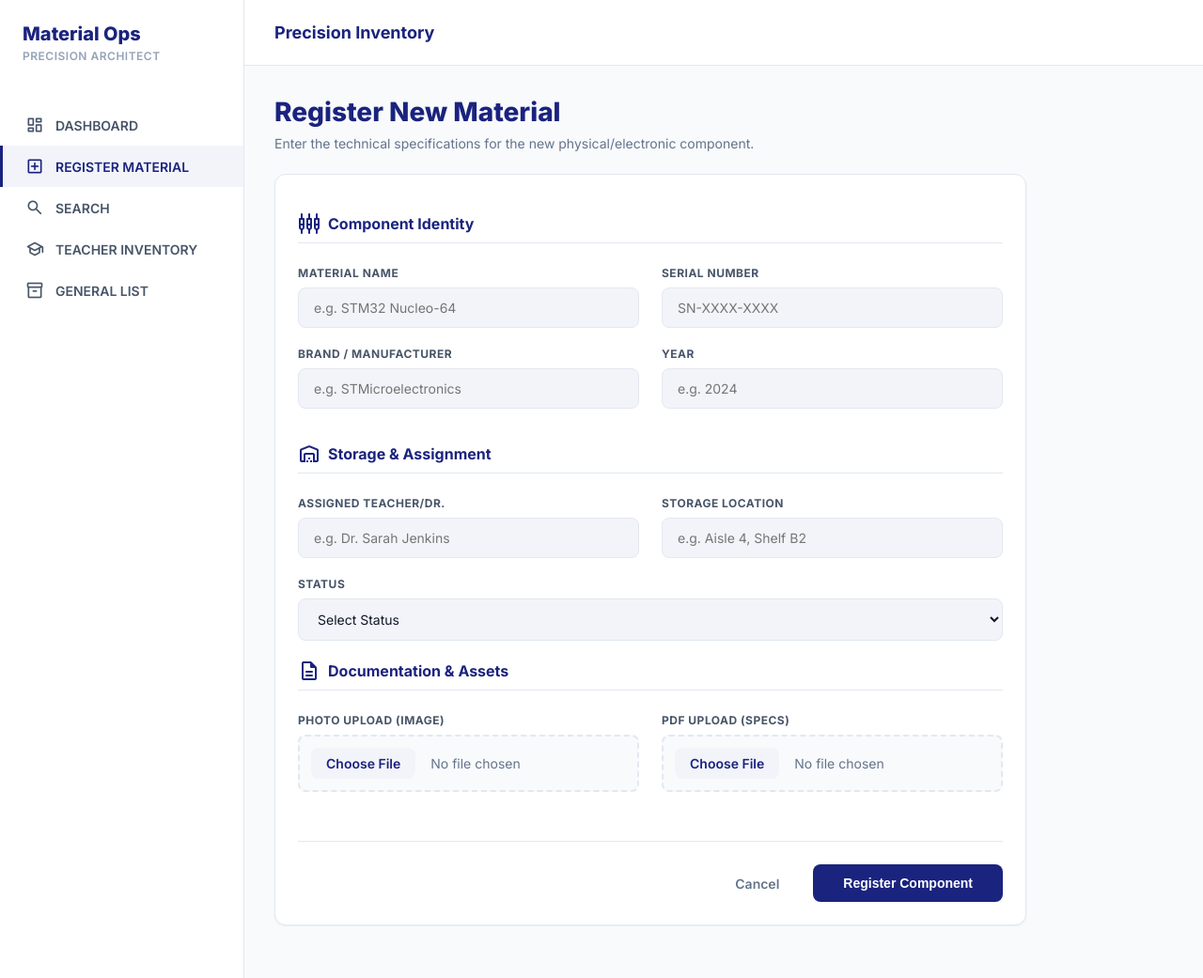
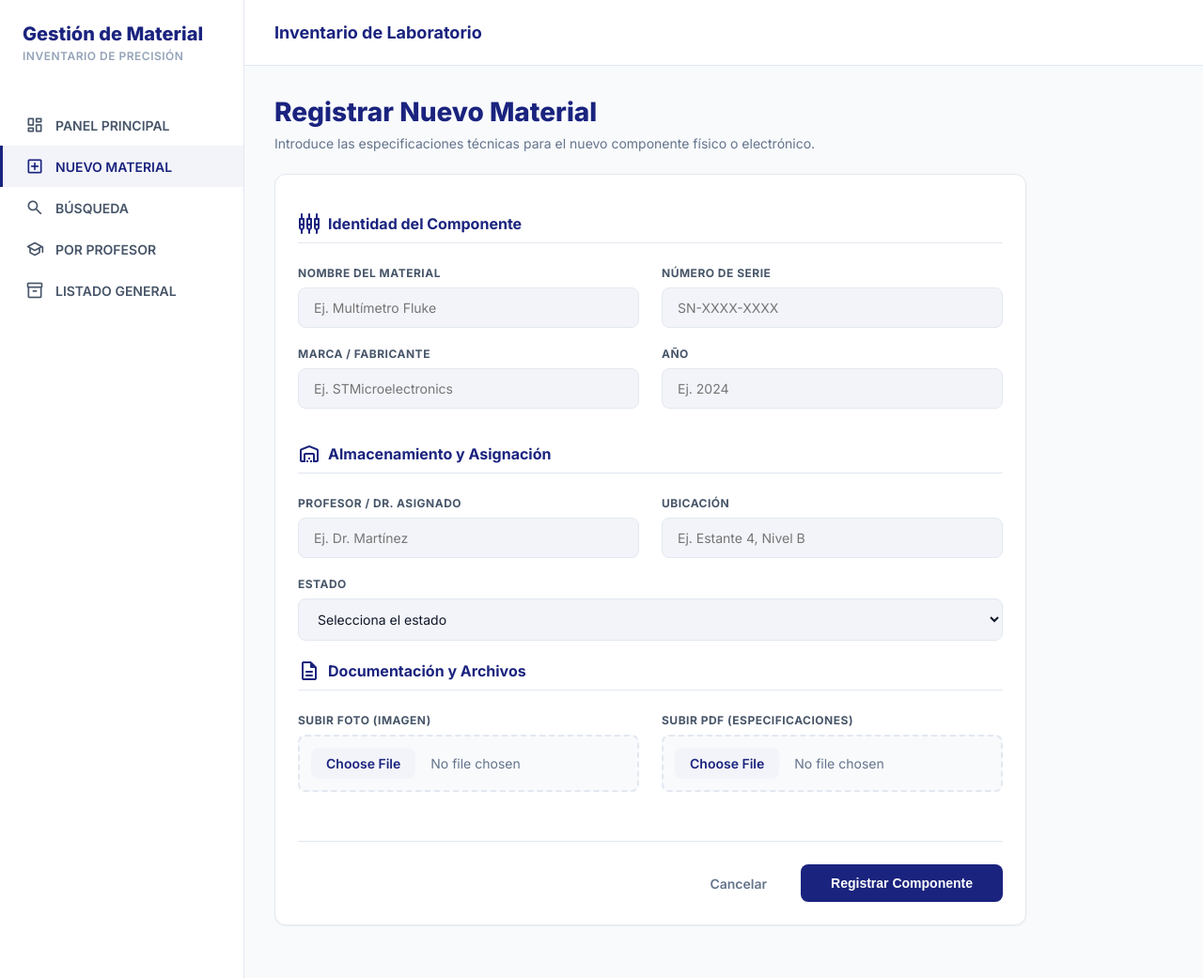
Before and after one commit to sosa-rcrdt/ProyectoLaboratorio, a Flask app: page /materiales/crear in a window 1280 px wide. Shown: the whole page at 94% size. Run offline with Flask 3, Linux system fonts and the light colour scheme.

Commit message:
Diseño: ajustes de palabras en español

```diff
--- a/templates/base.html
+++ b/templates/base.html
@@ -27,30 +27,30 @@
         <!-- SIDEBAR -->
         <aside class="sidebar">
             <div class="sidebar-header">
-                <div class="brand-title">Material Ops</div>
-                <div class="brand-subtitle">PRECISION ARCHITECT</div>
+                <div class="brand-title">Gestión de Material</div>
+                <div class="brand-subtitle">INVENTARIO DE PRECISIÓN</div>
             </div>
 
             <nav class="sidebar-nav">
                 <a href="{{ url_for('menu') }}" class="nav-item {% if request.endpoint == 'menu' %}active{% endif %}">
                     <i class="material-symbols-rounded">dashboard</i>
-                    DASHBOARD
+                    PANEL PRINCIPAL
                 </a>
                 <a href="{{ url_for('crear_material') }}" class="nav-item {% if request.endpoint == 'crear_material' %}active{% endif %}">
                     <i class="material-symbols-rounded">add_box</i>
-                    REGISTER MATERIAL
+                    NUEVO MATERIAL
                 </a>
                 <a href="{{ url_for('buscar_material') }}" class="nav-item {% if request.endpoint == 'buscar_material' %}active{% endif %}">
                     <i class="material-symbols-rounded">search</i>
-                    SEARCH
+                    BÚSQUEDA
                 </a>
                 <a href="{{ url_for('materiales_por_profesor') }}" class="nav-item {% if request.endpoint == 'materiales_por_profesor' %}active{% endif %}">
                     <i class="material-symbols-rounded">school</i>
-                    TEACHER INVENTORY
+                    POR PROFESOR
                 </a>
                 <a href="{{ url_for('listar_materiales') }}" class="nav-item {% if request.endpoint == 'listar_materiales' %}active{% endif %}">
                     <i class="material-symbols-rounded">inventory_2</i>
-                    GENERAL LIST
+                    LISTADO GENERAL
                 </a>
             </nav>
 
@@ -60,7 +60,7 @@
         <main class="main-content">
             <!-- TOPBAR -->
             <header class="topbar">
-                <div class="topbar-title">Precision Inventory</div>
+                <div class="topbar-title">Inventario de Laboratorio</div>
             </header>
 
             <!-- PAGE CONTENT -->
--- a/templates/materiales/crear.html
+++ b/templates/materiales/crear.html
@@ -4,8 +4,8 @@
 
 {% block content %}
 <div style="max-width: 800px;">
-    <h1 class="page-title">Register New Material</h1>
-    <p class="page-subtitle">Enter the technical specifications for the new physical/electronic component.</p>
+    <h1 class="page-title">Registrar Nuevo Material</h1>
+    <p class="page-subtitle">Introduce las especificaciones técnicas para el nuevo componente físico o electrónico.</p>
 
     {% if error %}
         <div class="mensaje-flash error" id="errorBackendCrear">
@@ -19,53 +19,53 @@
             <div id="erroresCrear" style="color:var(--danger); font-size: 0.875rem; margin-bottom: 16px; font-weight: 500;"></div>
 
             <h3 style="margin-bottom: 24px; color: var(--primary); font-size: 1rem; border-bottom: 1px solid var(--border-color); padding-bottom: 8px; display:flex; align-items:center; gap:8px;">
-                <i class="material-symbols-rounded">settings_input_component</i> Component Identity
+                <i class="material-symbols-rounded">settings_input_component</i> Identidad del Componente
             </h3>
 
             <div style="display: grid; grid-template-columns: 1fr 1fr; gap: 24px;">
                 <div class="form-group">
-                    <label for="nombre_material" class="form-label">Material Name</label>
-                    <input type="text" class="form-control" id="nombre_material" name="nombre_material" value="{{ datos.get('nombre_material', '') }}" placeholder="e.g. STM32 Nucleo-64" required>
+                    <label for="nombre_material" class="form-label">Nombre del Material</label>
+                    <input type="text" class="form-control" id="nombre_material" name="nombre_material" value="{{ datos.get('nombre_material', '') }}" placeholder="Ej. Multímetro Fluke" required>
                 </div>
 
                 <div class="form-group">
-                    <label for="numero_serie" class="form-label">Serial Number</label>
+                    <label for="numero_serie" class="form-label">Número de Serie</label>
                     <input type="text" class="form-control" id="numero_serie" name="numero_serie" value="{{ datos.get('numero_serie', '') }}" placeholder="SN-XXXX-XXXX" required>
                 </div>
             </div>
 
             <div style="display: grid; grid-template-columns: 1fr 1fr; gap: 24px;">
                 <div class="form-group">
-                    <label for="marca" class="form-label">Brand / Manufacturer</label>
-                    <input type="text" class="form-control" id="marca" name="marca" value="{{ datos.get('marca', '') }}" placeholder="e.g. STMicroelectronics" required>
+                    <label for="marca" class="form-label">Marca / Fabricante</label>
+                    <input type="text" class="form-control" id="marca" name="marca" value="{{ datos.get('marca', '') }}" placeholder="Ej. STMicroelectronics" required>
                 </div>
 
                 <div class="form-group">
-                    <label for="anio" class="form-label">Year</label>
-                    <input type="number" class="form-control" id="anio" name="anio" value="{{ datos.get('anio', '') }}" placeholder="e.g. 2024" required>
+                    <label for="anio" class="form-label">Año</label>
+                    <input type="number" class="form-control" id="anio" name="anio" value="{{ datos.get('anio', '') }}" placeholder="Ej. 2024" required>
                 </div>
             </div>
 
             <h3 style="margin-top: 16px; margin-bottom: 24px; color: var(--primary); font-size: 1rem; border-bottom: 1px solid var(--border-color); padding-bottom: 8px; display:flex; align-items:center; gap:8px;">
-                <i class="material-symbols-rounded">warehouse</i> Storage & Assignment
+                <i class="material-symbols-rounded">warehouse</i> Almacenamiento y Asignación
             </h3>
 
             <div style="display: grid; grid-template-columns: 1fr 1fr; gap: 24px;">
                 <div class="form-group">
-                    <label for="doctor_responsable" class="form-label">Assigned Teacher/Dr.</label>
-                    <input type="text" class="form-control" id="doctor_responsable" name="doctor_responsable" value="{{ datos.get('doctor_responsable', '') }}" placeholder="e.g. Dr. Sarah Jenkins" required>
+                    <label for="doctor_responsable" class="form-label">Profesor / Dr. Asignado</label>
+                    <input type="text" class="form-control" id="doctor_responsable" name="doctor_responsable" value="{{ datos.get('doctor_responsable', '') }}" placeholder="Ej. Dr. Martínez" required>
                 </div>
 
                 <div class="form-group">
-                    <label for="ubicacion" class="form-label">Storage Location</label>
-                    <input type="text" class="form-control" id="ubicacion" name="ubicacion" value="{{ datos.get('ubicacion', '') }}" placeholder="e.g. Aisle 4, Shelf B2" required>
+                    <label for="ubicacion" class="form-label">Ubicación</label>
+                    <input type="text" class="form-control" id="ubicacion" name="ubicacion" value="{{ datos.get('ubicacion', '') }}" placeholder="Ej. Estante 4, Nivel B" required>
                 </div>
             </div>
 
             <div class="form-group">
-                <label for="estado_prestamo" class="form-label">Status</label>
+                <label for="estado_prestamo" class="form-label">Estado</label>
                 <select class="form-control" id="estado_prestamo" name="estado_prestamo" required>
-                    <option value="">Select Status</option>
+                    <option value="">Selecciona el estado</option>
                     {% for estado in estados_validos %}
                         <option value="{{ estado }}" {% if datos.get('estado_prestamo', '') == estado %}selected{% endif %}>{{ estado }}</option>
                     {% endfor %}
@@ -73,24 +73,24 @@
             </div>
 
             <h3 style="margin-top: 16px; margin-bottom: 24px; color: var(--primary); font-size: 1rem; border-bottom: 1px solid var(--border-color); padding-bottom: 8px; display:flex; align-items:center; gap:8px;">
-                <i class="material-symbols-rounded">description</i> Documentation & Assets
+                <i class="material-symbols-rounded">description</i> Documentación y Archivos
             </h3>
 
             <div style="display: grid; grid-template-columns: 1fr 1fr; gap: 24px;">
                 <div class="form-group">
-                    <label for="foto" class="form-label">Photo Upload (Image)</label>
+                    <label for="foto" class="form-label">Subir Foto (Imagen)</label>
                     <input type="file" class="form-control" id="foto" name="foto" accept="image/*">
                 </div>
 
                 <div class="form-group">
-                    <label for="pdf_especificaciones" class="form-label">PDF Upload (Specs)</label>
+                    <label for="pdf_especificaciones" class="form-label">Subir PDF (Especificaciones)</label>
                     <input type="file" class="form-control" id="pdf_especificaciones" name="pdf_especificaciones" accept="application/pdf">
                 </div>
             </div>
 
             <div style="display: flex; gap: 16px; margin-top: 32px; justify-content: flex-end; padding-top: 24px; border-top: 1px solid var(--border-color);">
-                <a href="{{ url_for('menu') }}" class="btn" style="color: var(--text-muted); text-decoration: none;">Cancel</a>
-                <button type="submit" class="btn btn-primary" style="padding: 12px 32px;">Register Component</button>
+                <a href="{{ url_for('menu') }}" class="btn" style="color: var(--text-muted); text-decoration: none;">Cancelar</a>
+                <button type="submit" class="btn btn-primary" style="padding: 12px 32px;">Registrar Componente</button>
             </div>
         </form>
     </div>
```
Also changed, not shown: templates/materiales/buscar.html (+18 -18 lines), templates/materiales/editar.html (+19 -19 lines), templates/materiales/lista.html (+19 -19 lines), templates/materiales/profesor.html (+21 -21 lines), templates/menu.html (+11 -11 lines).
